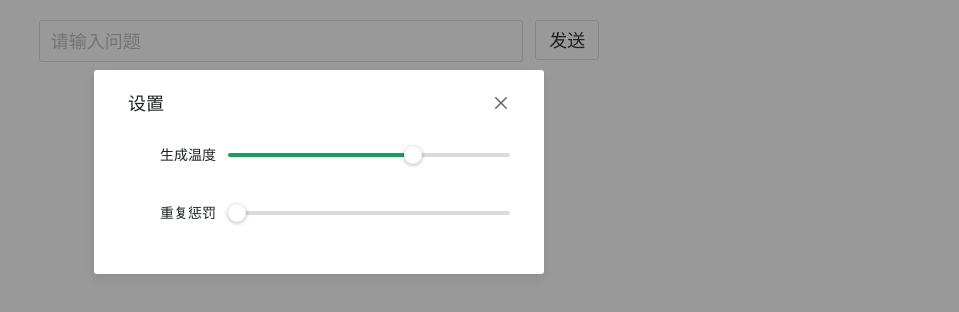
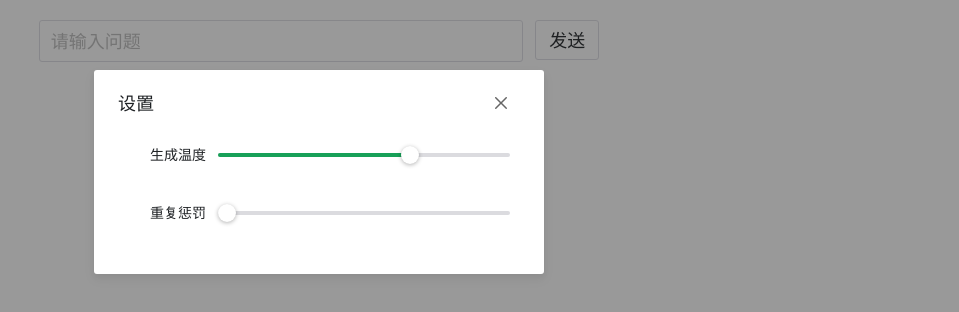
Before and after one commit to katrox5/my-chat-robot, a Vue app: page / in a window 1280 px wide. Both pictures are taken after a click on the button 897 px from the left and 128 px from the top of the page. Shown: the part 228-540 px from the top of the page, without its empty margins (321-1280 px from the left). Built offline with nearby package versions, Linux system fonts and the light colour scheme; some icons are missing.

Commit message:
feat: 调整样式

```diff
--- a/src/components/Card.vue
+++ b/src/components/Card.vue
@@ -115,9 +115,9 @@
 </script>
 
 <template>
-  <n-card class="of-hidden" :segmented="{ content: 'soft' }" hoverable>
+  <n-card :segmented="{ content: 'soft' }" hoverable>
     <template #header>
-      <div class="text-15px c-gray-5 pr-2" v-html="marked(props.prompt ?? '')" />
+      <div class="text-15px c-gray-4 pr-2" v-html="marked(props.prompt ?? '')" />
       <n-float-button
         v-if="!loading"
         @click="regen"
@@ -134,3 +134,9 @@
     <div v-else v-highlight v-html="marked(output)" />
   </n-card>
 </template>
+
+<style>
+  .hljs {
+    border-radius: 5px;
+  }
+</style>
--- a/src/components/Setting.vue
+++ b/src/components/Setting.vue
@@ -36,7 +36,7 @@
   <n-modal
     title="设置"
     preset="card"
-    class="w-450px px-10px"
+    class="w-450px pr-10px"
     @after-leave="saveOptions"
     v-model:show="modalVisible"
     :auto-focus="false"
```
